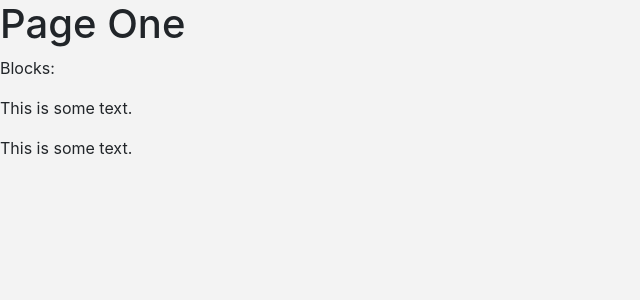
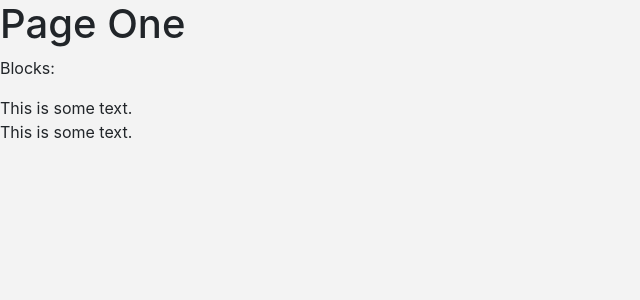
Before and after one commit to adam-zethraeus/transclude, a React (Create React App) app: page / in a window 1280 px wide. Shown: the top 300 px of the page, without its empty margins (0-640 px from the left). Built offline with nearby package versions, Linux system fonts and the light colour scheme.

Commit message:
add memoized BlockComponent

```diff
--- a/src/entities/Block/Block.tsx
+++ b/src/entities/Block/Block.tsx
@@ -1,26 +1,22 @@
 import React from 'react';
-import { useSelector } from 'react-redux';
-import { isLeafBlockContent, makeBlockRecordSelector, BlockRecord } from './blocksSlice';
-
+import { BlockComponent, BlockComponentProps } from './BlockComponent';
+import { connect } from 'react-redux';
+import { isLeafBlockContent, BlockContent, makeGetBlock } from './blocksSlice';
+import { RootState } from  '../../app/store';
 
 type Props = {
     id: string;
 }
 
-function blockContent(blockRecord: BlockRecord) {
-    let content = blockRecord.content;
-    if(isLeafBlockContent(content)) {
-        return (<p>{content}</p>);
-    } else {
-        return content.map(blockId => <Block id={blockId} key={blockId} />)
-    }
-}
+const mapStateToProps = (state: RootState, ownProps: Props): BlockComponentProps => {
+    let getBlock = makeGetBlock()
+    let content: BlockContent = getBlock(state, ownProps).content
+    let contentComponent = (isLeafBlockContent(content) ? content : content.map(id => <Block id={id} />));
+    return {
+        content: contentComponent
+    };
+};
 
-export const Block: React.FC<Props> = (props) => {
-    let blockRecord: BlockRecord = useSelector(makeBlockRecordSelector(props.id))
-    return (
-        <div className='block'>
-            { blockContent(blockRecord) }
-        </div>
-    );
-};
+export const Block = connect(
+    mapStateToProps,
+)(BlockComponent);
--- /dev/null
+++ b/src/entities/Block/BlockComponent.tsx
@@ -0,0 +1,13 @@
+import React from 'react';
+
+export type BlockComponentProps = {
+    content: string | React.ReactElement[];
+}
+
+export const BlockComponent: React.FC<BlockComponentProps> = (props) => {
+    return (
+        <div className='block'>
+            { props.content }
+        </div>
+    );
+};
--- a/src/entities/Block/blocksSlice.ts
+++ b/src/entities/Block/blocksSlice.ts
@@ -1,15 +1,16 @@
-import { createSlice, PayloadAction } from '@reduxjs/toolkit';
+import { createSlice, PayloadAction, createSelector } from '@reduxjs/toolkit';
 import { RootState } from '../../app/store';
 
 export type BlockId = string;
 export type BlockRecord = {
     id: BlockId
-    content: LeafBlockContent | BranchBlockContent
+    content: BlockContent
 }
+export type BlockContent =  LeafBlockContent | BranchBlockContent;
 export type Blocks = { allIds: BlockId[], byId: Record<string, BlockRecord> };
 export type LeafBlockContent = string
 export type BranchBlockContent = BlockId[]
-export function isLeafBlockContent(content: LeafBlockContent | BranchBlockContent): content is LeafBlockContent {
+export function isLeafBlockContent(content: BlockContent): content is LeafBlockContent {
     return typeof(content) == "string";
 }
 
@@ -40,11 +41,10 @@ export const blocksSlice = createSlice({
 
 export const { addBlock } = blocksSlice.actions;
 
-// FIXME: use nested reducers instead here.
-export const makeBlockRecordSelector = (id: BlockId) => {
-    return (state: RootState) => {
-        return state.blocks.byId[id];
-    };
-}
+const getBlock = (state: RootState, props: { id: string }) => state.blocks.byId[props.id];
+
+export const makeGetBlock = () => {
+    return createSelector(getBlock, x => x);
+};
 
 export default blocksSlice.reducer;
```
Also changed, not shown: src/entities/Page/Page.tsx (+3 -5 lines).
